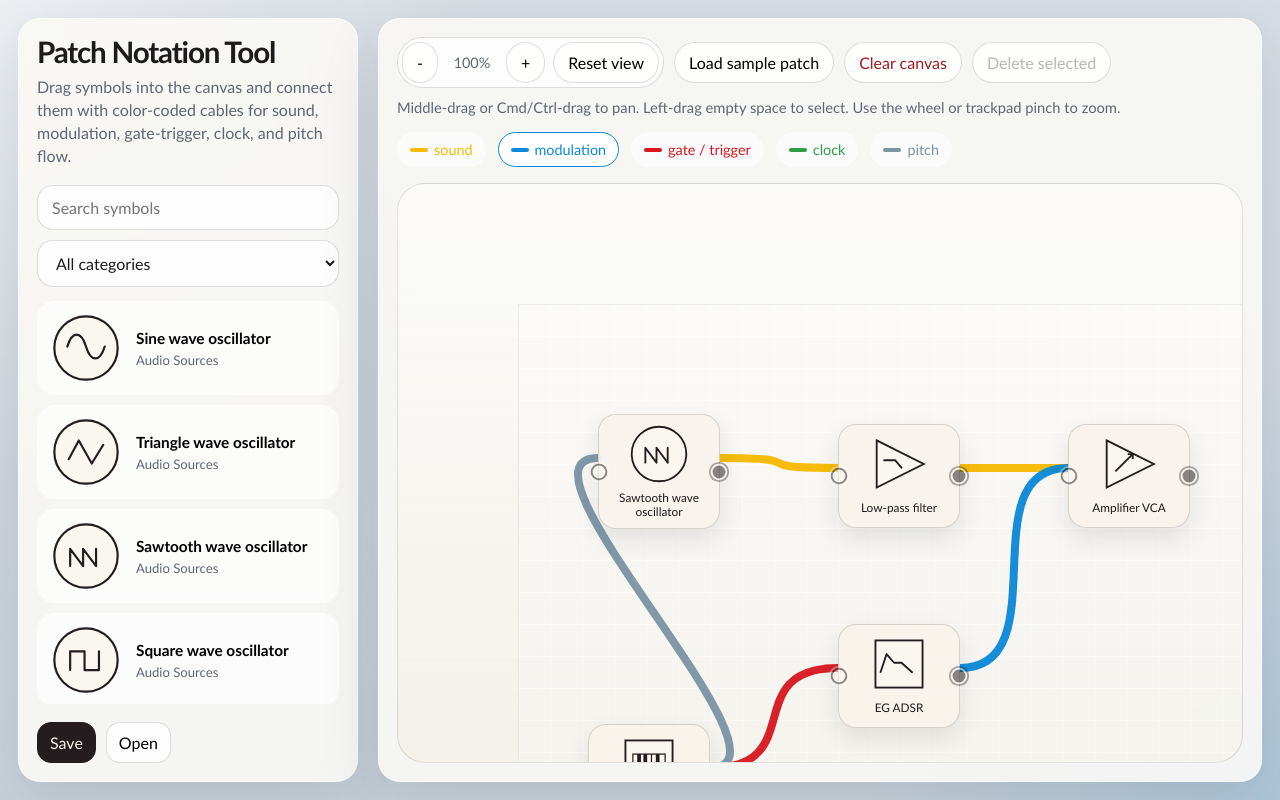
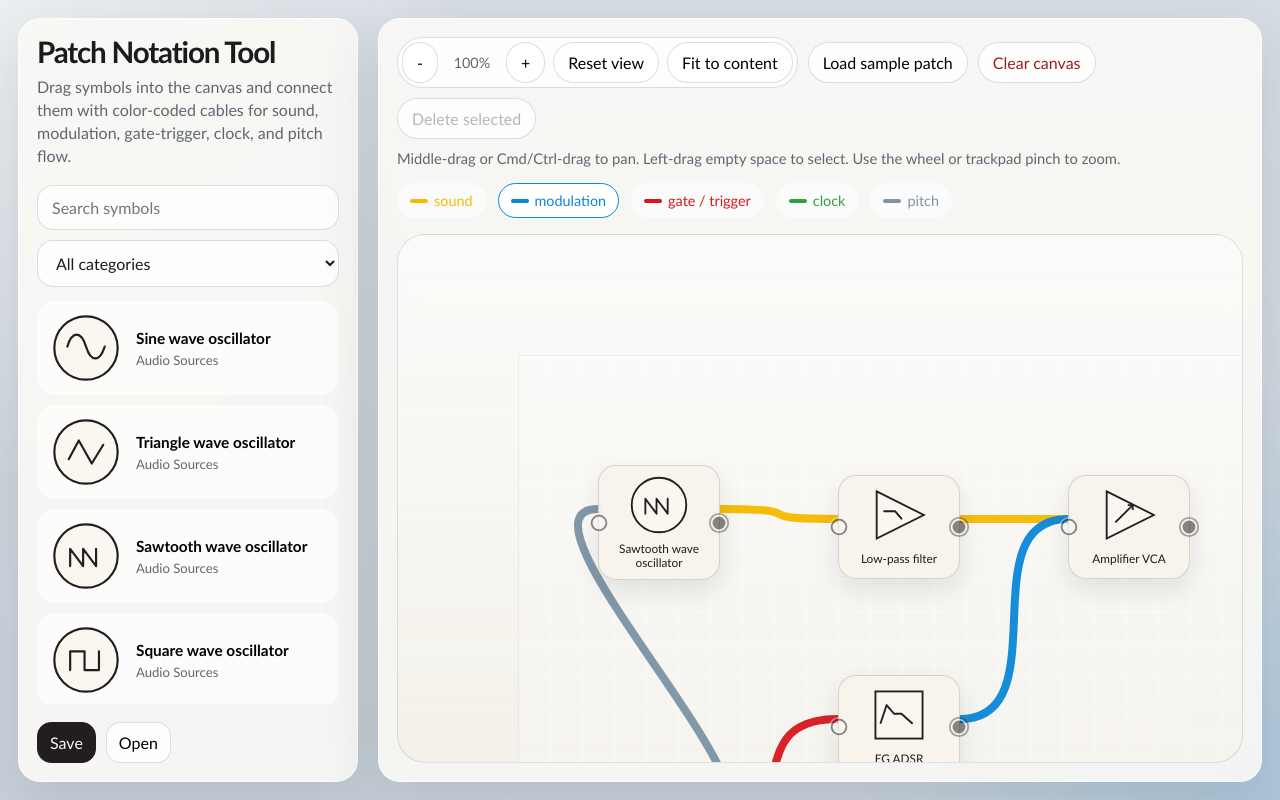
Before and after one commit to scribbletune/patch-notation-tool, a Next.js app: page / in a window 1280 px wide. Built offline with nearby package versions, Linux system fonts and the light colour scheme.

Commit message:
Introduce fit to content

```diff
--- a/components/PatchEditor.jsx
+++ b/components/PatchEditor.jsx
@@ -12,6 +12,7 @@ const PALETTE_DRAG_HOTSPOT_X = 78;
 const PALETTE_DRAG_HOTSPOT_Y = 24;
 const STAGE_WIDTH = 3200;
 const STAGE_HEIGHT = 2200;
+const GRID_SIZE = 32;
 const MIN_SCALE = 0.45;
 const MAX_SCALE = 2.4;
 const DEFAULT_VIEW = { x: 120, y: 120, scale: 1 };
@@ -111,6 +112,15 @@ export default function PatchEditor() {
     };
   }
 
+  function snapValue(value) {
+    return Math.round(value / GRID_SIZE) * GRID_SIZE;
+  }
+
+  function snapNodePosition(x, y) {
+    const snapped = clampNodePosition(snapValue(x), snapValue(y));
+    return snapped;
+  }
+
   function toWorldPoint(clientX, clientY, currentView = viewRef.current) {
     const rect = canvasRef.current?.getBoundingClientRect();
     if (!rect) {
@@ -158,6 +168,35 @@ export default function PatchEditor() {
 
   function handleResetView() {
     setView(DEFAULT_VIEW);
+  }
+
+  function handleFitToContent() {
+    const rect = canvasRef.current?.getBoundingClientRect();
+    if (!rect) {
+      return;
+    }
+
+    if (nodesRef.current.length === 0) {
+      setView(DEFAULT_VIEW);
+      return;
+    }
+
+    const padding = 120;
+    const left = Math.min(...nodesRef.current.map((node) => node.x));
+    const top = Math.min(...nodesRef.current.map((node) => node.y));
+    const right = Math.max(...nodesRef.current.map((node) => node.x + NODE_WIDTH));
+    const bottom = Math.max(...nodesRef.current.map((node) => node.y + NODE_HEIGHT));
+    const boundsWidth = right - left;
+    const boundsHeight = bottom - top;
+    const scaleX = (rect.width - padding * 2) / Math.max(boundsWidth, 1);
+    const scaleY = (rect.height - padding * 2) / Math.max(boundsHeight, 1);
+    const scale = clampScale(Math.min(scaleX, scaleY, 1.4));
+
+    setView({
+      x: rect.width / 2 - ((left + right) / 2) * scale,
+      y: rect.height / 2 - ((top + bottom) / 2) * scale,
+      scale
+    });
   }
 
   function normalizePatchState(state) {
@@ -324,14 +363,18 @@ export default function PatchEditor() {
           Math.max(deltaY, boundedDelta.minY),
           boundedDelta.maxY
         );
+        const snappedLeadX = snapValue(drag.originLead.x + safeDeltaX);
+        const snappedLeadY = snapValue(drag.originLead.y + safeDeltaY);
+        const snappedDeltaX = snappedLeadX - drag.originLead.x;
+        const snappedDeltaY = snappedLeadY - drag.originLead.y;
 
         setNodes((current) =>
           current.map((node) =>
             drag.selectedIds.includes(node.id)
               ? {
                   ...node,
-                  x: drag.origins[node.id].x + safeDeltaX,
-                  y: drag.origins[node.id].y + safeDeltaY
+                  x: drag.origins[node.id].x + snappedDeltaX,
+                  y: drag.origins[node.id].y + snappedDeltaY
                 }
               : node
           )
@@ -477,7 +520,7 @@ export default function PatchEditor() {
   }
 
   function addNodeToCanvas(symbolId, x, y) {
-    const next = clampNodePosition(x, y);
+    const next = snapNodePosition(x, y);
     setNodes((current) => [...current, createNode(symbolId, next.x, next.y)]);
   }
 
@@ -801,6 +844,9 @@ export default function PatchEditor() {
               <button onClick={handleResetView} type="button">
                 Reset view
               </button>
+              <button onClick={handleFitToContent} type="button">
+                Fit to content
+              </button>
             </div>
 
             <button onClick={resetToSample}>Load sample patch</button>
```
